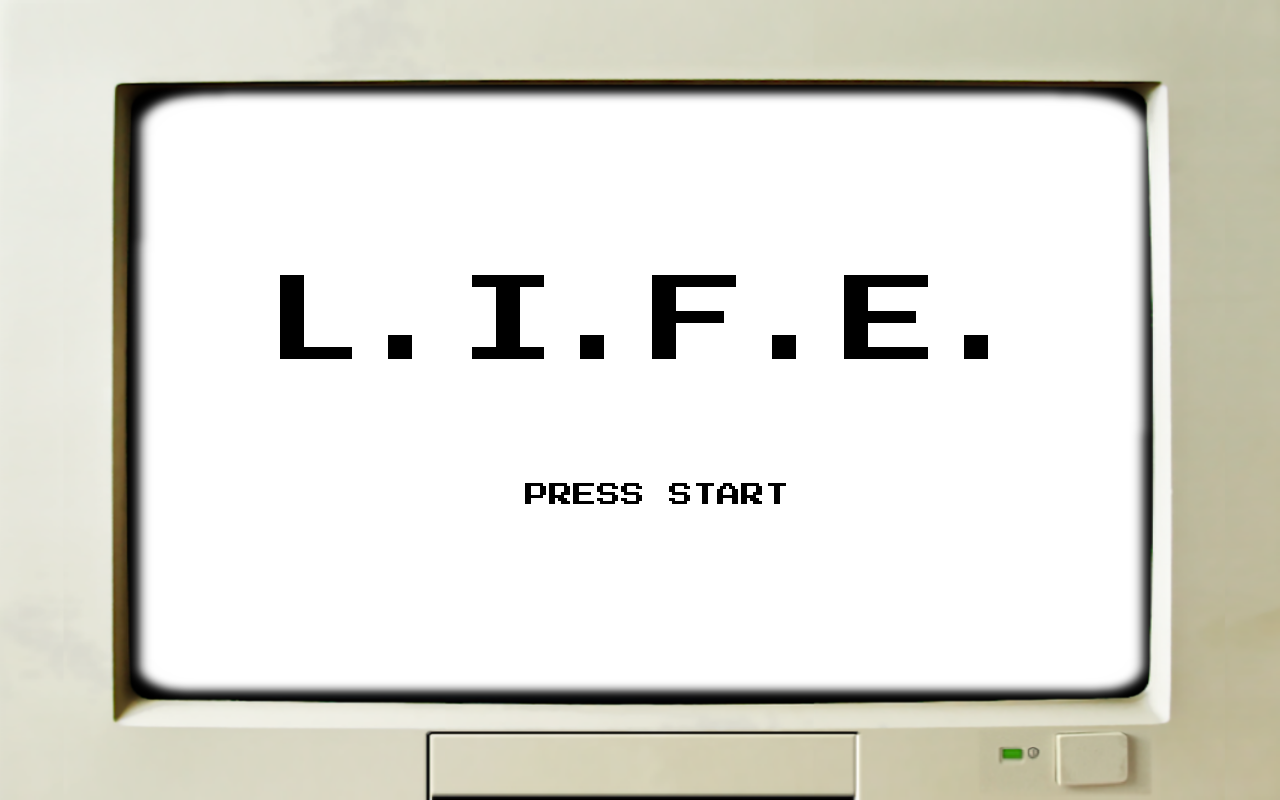
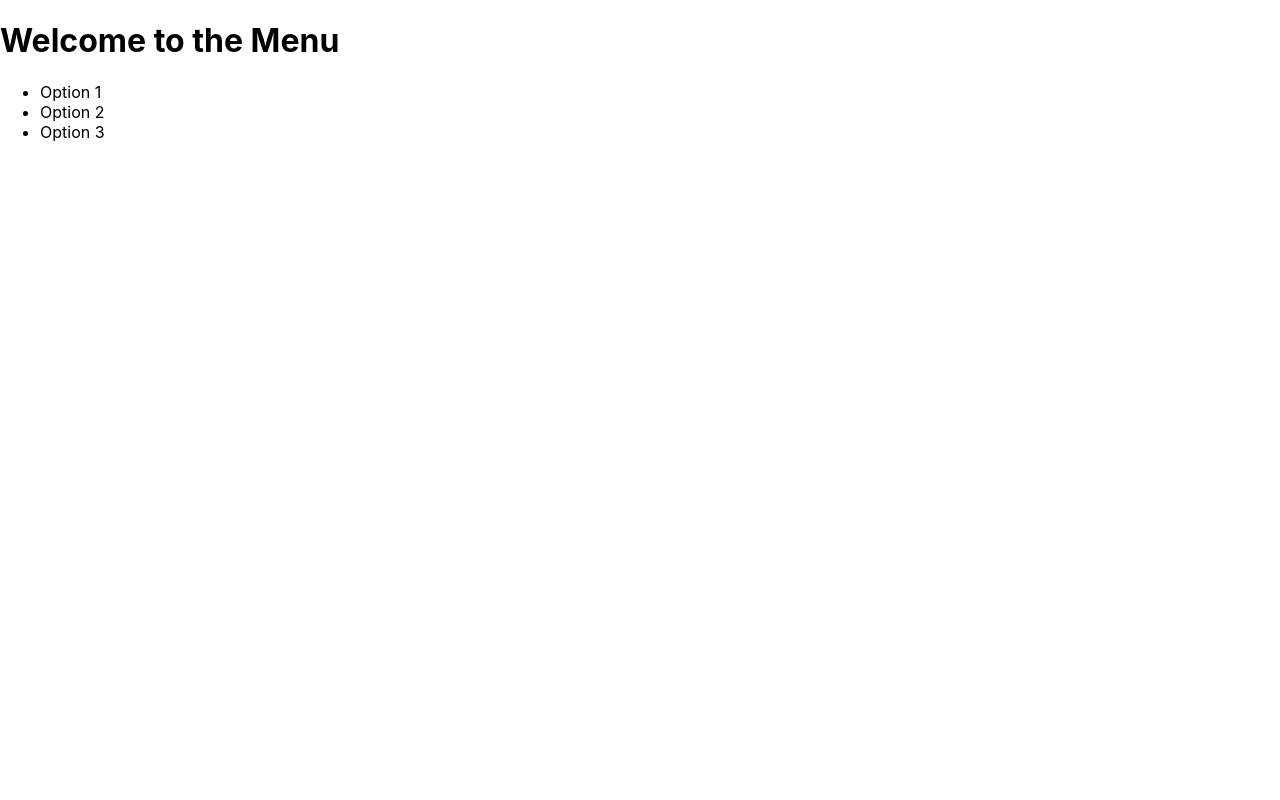
Before and after one commit to benazevedo/life, a React (Create React App) app: page /menu in a window 1280 px wide. Built offline with nearby package versions, Linux system fonts and the light colour scheme.

Commit message:
Z-index problem with background, cannot click app content

```diff
--- a/src/App.tsx
+++ b/src/App.tsx
@@ -1,15 +1,27 @@
 import React from 'react';
-import './App.css'; // For global styles
+import { BrowserRouter as Router, Route, Routes } from 'react-router-dom';
 import LandingPage from './screens/landing-page';
+import MenuPage from './screens/menu-page'; // Create this component
 
 function App() {
   return (
-    <div className="app-border-wrapper">
-      <div className="app-content">
-        <LandingPage />
-      </div>
-    </div>
+    <Router>
+      <Routes>
+        <Route path="/" element={<LandingPage />} />
+        <Route path="/menu" element={<MenuPage />} />
+      </Routes>
+    </Router>
   );
 }
 
 export default App;
+
+// function App() {
+//   return (
+//     <div className="app-border-wrapper">
+//       <div className="app-content">
+//         <LandingPage />
+//       </div>
+//     </div>
+//   );
+// }
--- a/src/screens/landing-page.css
+++ b/src/screens/landing-page.css
@@ -1,7 +1,45 @@
+.app-border-wrapper {
+  height: 100vh;
+  width: 100vw;
+  display: flex;
+  justify-content: center;
+  align-items: center;
+  padding: 20px; /* Adjusts the space between the content and the border */
+  box-sizing: border-box;
+  /* Stretching the image as a border */
+  border: 50px solid transparent;
+  border-image-source: url('../images/crt-border.png');
+  border-image-slice: 30 fill; /* fill keyword ensures the border behaves correctly */
+  border-image-width: 50px;
+  border-image-repeat: stretch;
+  z-index: -1;
+}
+
+.app-border-spacer {
+  width: 90%;
+  height: 94%;
+  display: flex;
+  justify-content: center;
+  align-items: center;
+  background-color: white;
+  box-shadow: 0 0 10px rgba(0, 0, 0, 0.1); /* Optional shadow for aesthetics */
+  box-sizing: border-box;
+  z-index: -2;
+}
+
+.app-content {
+  width: 90%;
+  height: 90%;
+  background-color: white;
+  box-sizing: border-box;
+  padding: 20px; /* Add padding inside the content */
+  z-index: 1000;
+}
+
 /* Main container */
 .landing-page-container {
   display: flex;
-  flex-direction: column; /* Stack the content vertically */
+  flex-direction: column;
   justify-content: center;
   align-items: center;
   width: 100%;
@@ -10,27 +48,35 @@
 
 /* L.I.F.E. styling */
 .life {
-  font-size: 6rem; /* Adjust size as needed */
-  font-family: 'Press Start 2P', monospace; /* Use the CRT-style font */
+  font-size: 6rem;
+  font-family: 'Press Start 2P', monospace;
   align-items: center;
-  margin-bottom: 7rem; /* Space between L.I.F.E. and PRESS START */
+  margin-bottom: 7rem;
   margin-left: 1.5rem;
 }
 
 /* Flashing "PRESS START" */
 .press-start {
   font-size: 1.5rem;
-  font-family: 'Press Start 2P', monospace; /* Use the CRT-style font */
+  font-family: 'Press Start 2P', monospace;
   display: flex;
   align-items: center;
+  cursor: pointer;
+  transition: transform 0.5s ease, opacity 0.5s ease;
 }
 
+/* Add animation when clicked */
+.press-start.clicked {
+  transform: scale(1.2);
+  opacity: 0;
+}
+
+/* Flashing effect */
 .greater-than {
   margin-right: 10px;
-  animation: flash 1s infinite; /* Flash effect */
+  animation: flash 1s infinite;
 }
 
-/* Animation for flashing text */
 @keyframes flash {
   0%,
   50% {
--- a/src/screens/landing-page.tsx
+++ b/src/screens/landing-page.tsx
@@ -1,12 +1,35 @@
-import React from 'react';
+import React, { useState } from 'react';
+import { useNavigate } from 'react-router-dom'; // Hook to navigate to other pages
 import './landing-page.css';
 
 function LandingPage() {
+  const [clicked, setClicked] = useState(false); // State to manage the click event
+  const navigate = useNavigate(); // React Router hook for navigation
+
+  // Function to handle "PRESS START" click
+  const handlePressStart = () => {
+    setClicked(true); // Start the animation
+
+    // Delay for the effect duration, then navigate to the menu page
+    setTimeout(() => {
+      navigate('/menu');
+    }, 1000); // Adjust time to match the animation duration
+  };
+
   return (
-    <div className="landing-page-container">
-      <div className="life">L.I.F.E.</div>
-      <div className="press-start">
-        <span className="greater-than">&gt;</span> PRESS START
+    <div className="app-border-wrapper">
+      <div className="app-border-spacer">
+        <div className="app-content">
+          <div className="landing-page-container">
+            <div className="life">L.I.F.E.</div>
+            <div
+              className={`press-start ${clicked ? 'clicked' : ''}`} // Add "clicked" class if clicked
+              onClick={handlePressStart}
+            >
+              <span className="greater-than">&gt;</span> PRESS START
+            </div>
+          </div>
+        </div>
       </div>
     </div>
   );
--- /dev/null
+++ b/src/screens/menu-page.tsx
@@ -0,0 +1,16 @@
+import React from 'react';
+
+function MenuPage() {
+  return (
+    <div>
+      <h1>Welcome to the Menu</h1>
+      <ul>
+        <li>Option 1</li>
+        <li>Option 2</li>
+        <li>Option 3</li>
+      </ul>
+    </div>
+  );
+}
+
+export default MenuPage;
```
Also changed, not shown: src/screens/menu-page.css (added).
